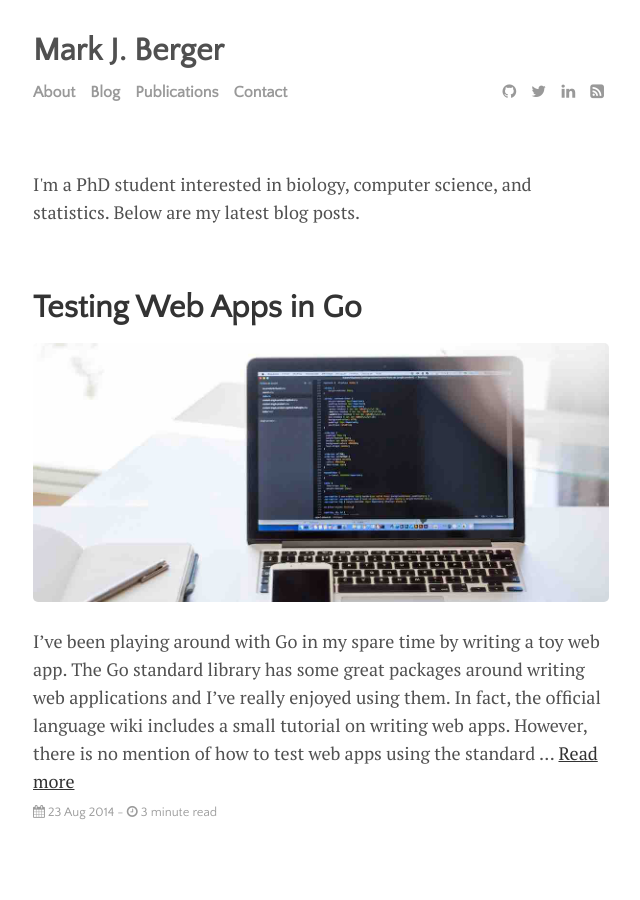
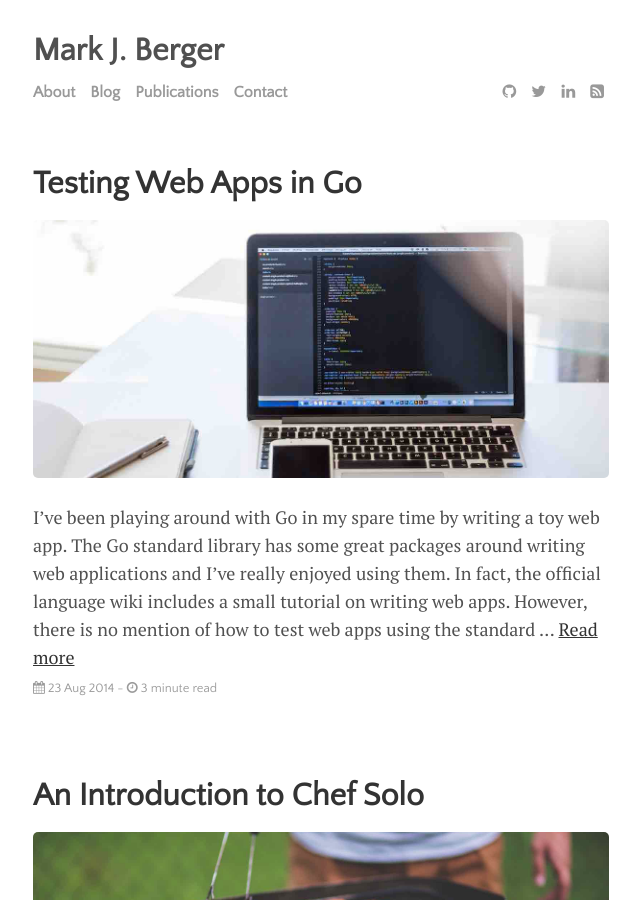
Before and after one commit to markberger/markberger.github.io, a Jekyll site: the page built from index.html, in a window 1280 px wide and 900 px high. Shown: the whole window, without its empty margins (319-959 px from the left). Built offline with Jekyll 4.4.1, drawn with Linux system fonts in a browser that asks for light colours; nearby versions of some CDN libraries; the list of posts is cut into pages by our own code.

Commit message:
Remove blurb on homepage

```diff
--- a/index.html
+++ b/index.html
@@ -2,15 +2,6 @@
 layout: default
 title: Home
 ---
-
-<div>
-    <p>
-        I'm a PhD student interested in biology, computer science, and statistics.
-        Below are my latest blog posts.
-    </p>
-</div>
-
-<br/>
 
 {% for post in paginator.posts %}
 
```
